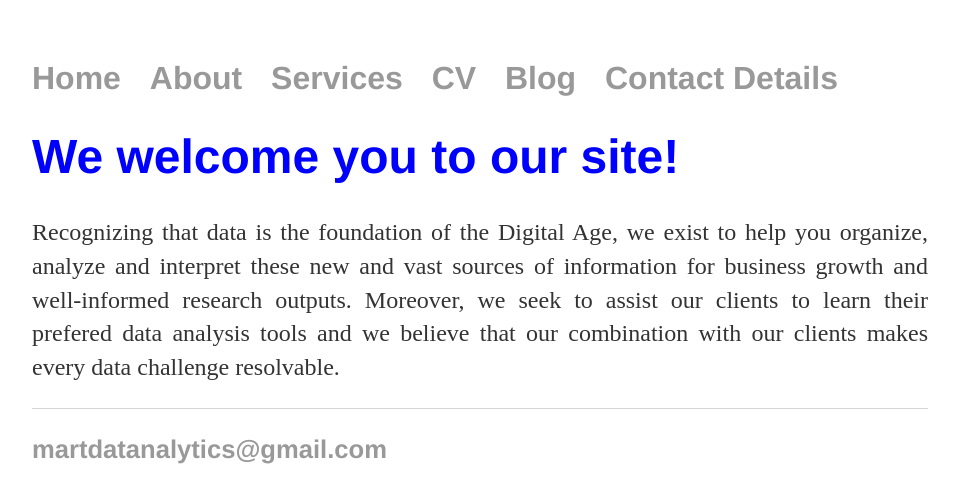
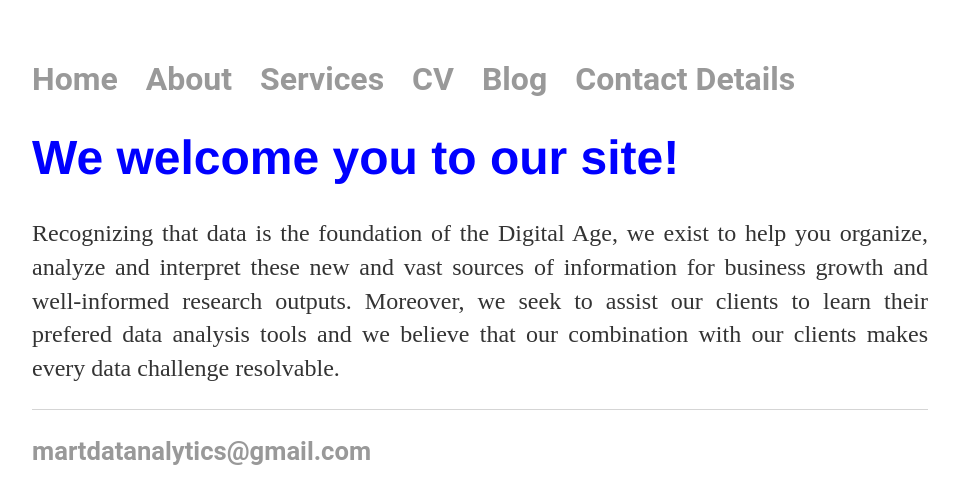
Before and after one commit to martdatanalytics/martdatanalytics.github.io, a Jekyll site: the page built from index.html, in a window 1280 px wide. Shown: the top 504 px of the page, without its empty margins (160-1119 px from the left). Built offline with Jekyll 4.4.1, drawn with Linux system fonts in a browser that asks for light colours.

Commit message:
Update main.css

```diff
--- a/css/main.css
+++ b/css/main.css
@@ -3,7 +3,8 @@ body {
     width: 70%;
 }
 nav ul, footer ul {
-    font-family:'Helvetica', 'Arial', 'Sans-Serif';
+    /*font-family:'Helvetica', 'Arial', 'Sans-Serif';*/
+    font-family: 'Roboto', serif;
     padding: 0px;
     list-style: none;
     font-weight: bold;
```
